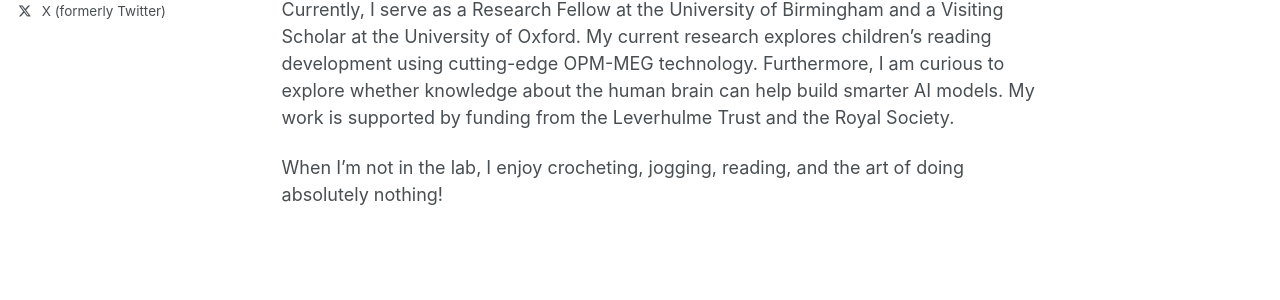
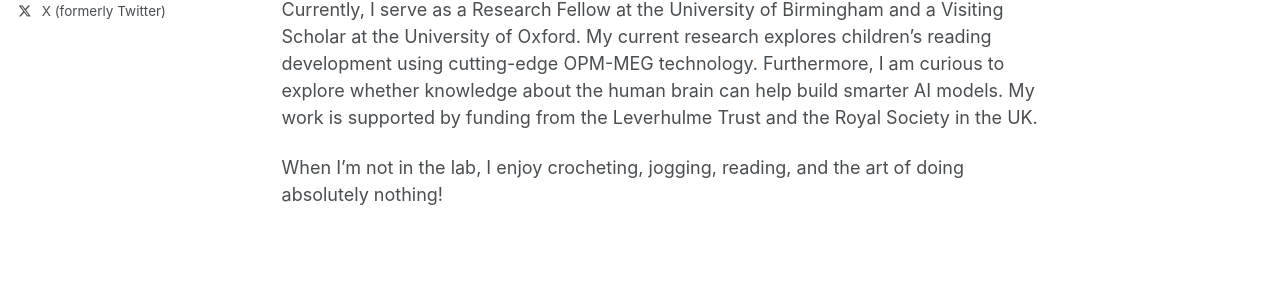
Before and after one commit to yalipan666/yalipan666.github.io, a Jekyll site: the page built from _pages/about.md, in a window 1280 px wide and 1230 px high. Shown: the part 617-917 px from the top of the window. Built offline with Jekyll 4.4.1, drawn with Linux system fonts in a browser that asks for light colours; some web fonts are replaced; a script that is not in the unit is left out.

Commit message:
Update about.md

```diff
--- a/_pages/about.md
+++ b/_pages/about.md
@@ -16,6 +16,6 @@ I received my PhD in 2018 from the Institute of Psychology, Chinese Academy of S
 
 Following my PhD, I joined <a href="https://www.neuosc.com/">Prof. Ole Jensen's group</a> at the University of Birmingham as a postdoctoral researcher. There, I expanded my focus from traditional vision neuroscience to naturalistic language comprehension and reading processes. During this time, I pioneered the Rapid Invisible Frequency Tagging (RIFT) method, which enables direct and precise measurement of attention during reading through co-registered MEG and eye tracking.
 
-Currently, I serve as a Research Fellow at the University of Birmingham and a Visiting Scholar at the University of Oxford. My current research explores children's reading development using cutting-edge OPM-MEG technology. Furthermore, I am curious to explore whether knowledge about the human brain can help build smarter AI models. My work is supported by funding from the Leverhulme Trust and the Royal Society.
+Currently, I serve as a Research Fellow at the University of Birmingham and a Visiting Scholar at the University of Oxford. My current research explores children's reading development using cutting-edge OPM-MEG technology. Furthermore, I am curious to explore whether knowledge about the human brain can help build smarter AI models. My work is supported by funding from the Leverhulme Trust and the Royal Society in the UK.
 
 When I'm not in the lab, I enjoy crocheting, jogging, reading, and the art of doing absolutely nothing!
```
